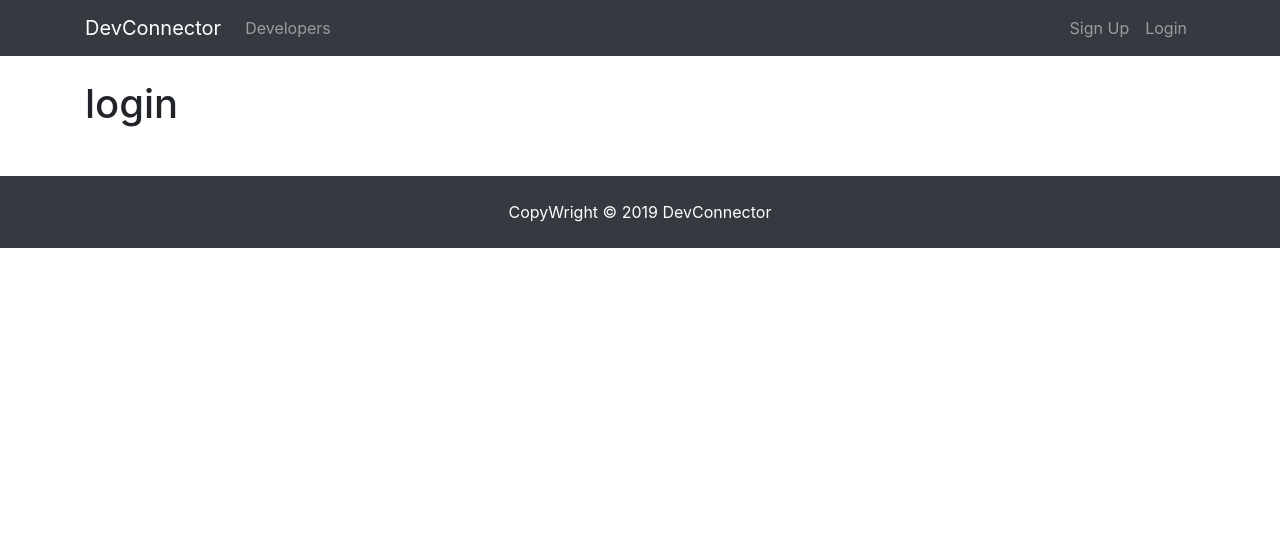
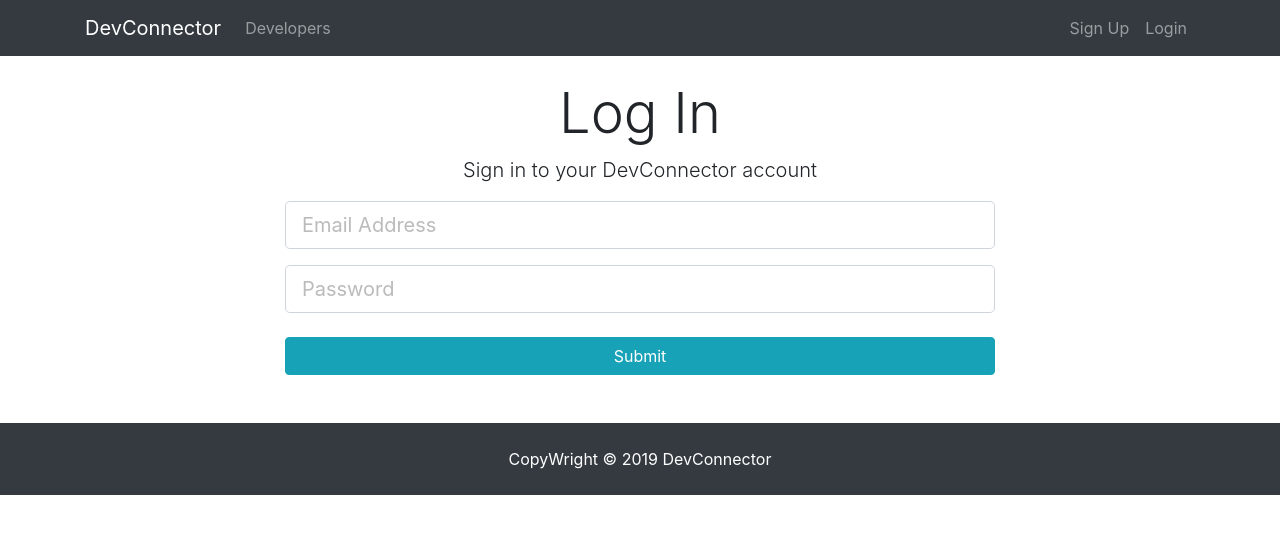
Before and after one commit to tkurudi/MERN-full-stack, a React (Create React App) app in the folder client/: page /login in a window 1280 px wide. Shown: the top 534 px of the page. Built offline with nearby package versions, Linux system fonts and the light colour scheme.

Commit message:
login and register stuff

```diff
--- a/client/src/components/Auth/Login.js
+++ b/client/src/components/Auth/Login.js
@@ -1,11 +1,49 @@
 import React, { Component } from 'react'
 
 export default class Login extends Component {
+    state = {
+        name: '',
+        password: ''
+    }
+
+
+  onChange = (e) => {
+    this.setState({
+        [e.target.name]: e.target.value})
+    }
+onSubmit = (e) => {
+ e.preventDefault();
+
+ const User = {
+
+     email: this.state.email,
+     password: this.state.password,
+
+ }
+ console.log(User)
+}
+
   render() {
     return (
-      <div>
-        <h1>login</h1>
+        <div className="login">
+    <div className="container">
+      <div className="row">
+        <div className="col-md-8 m-auto">
+          <h1 className="display-4 text-center">Log In</h1>
+          <p className="lead text-center">Sign in to your DevConnector account</p>
+          <form onSubmit={this.onSubmit}>
+            <div className="form-group">
+              <input type="email" className="form-control form-control-lg" placeholder="Email Address" name="email" value={this.state.email} onChange={this.onChange} />
+            </div>
+            <div className="form-group">
+              <input type="password" className="form-control form-control-lg" placeholder="Password" name="password" value={this.state.password} onChange={this.onChange} />
+            </div>
+            <input type="submit" className="btn btn-info btn-block mt-4" />
+          </form>
+        </div>
       </div>
+    </div>
+  </div>
     )
   }
 }
--- a/client/src/components/Auth/Register.js
+++ b/client/src/components/Auth/Register.js
@@ -12,9 +12,19 @@
 
   onChange = (e) => {
         this.setState({
-            [e.target.name]: e.target.value
-        })
+            [e.target.name]: e.target.value})
         }
+ onSubmit = (e) => {
+     e.preventDefault();
+
+     const newUser = {
+         name: this.state.name,
+         email: this.state.email,
+         password: this.state.password,
+         password2: this.state.password2
+     }
+     console.log(newUser)
+ }
 
 
   render() {
@@ -25,7 +35,7 @@
             <div className="col-md-8 m-auto">
               <h1 className="display-4 text-center">Sign Up</h1>
               <p className="lead text-center">Create your DevConnector account</p>
-              <form action="create-profile.html">
+              <form onSubmit={this.onSubmit}>
                 <div className="form-group">
                   <input type="text" className="form-control form-control-lg" placeholder="Name" name="name" value={this.state.name} onChange={this.onChange} required />
                 </div>
```
